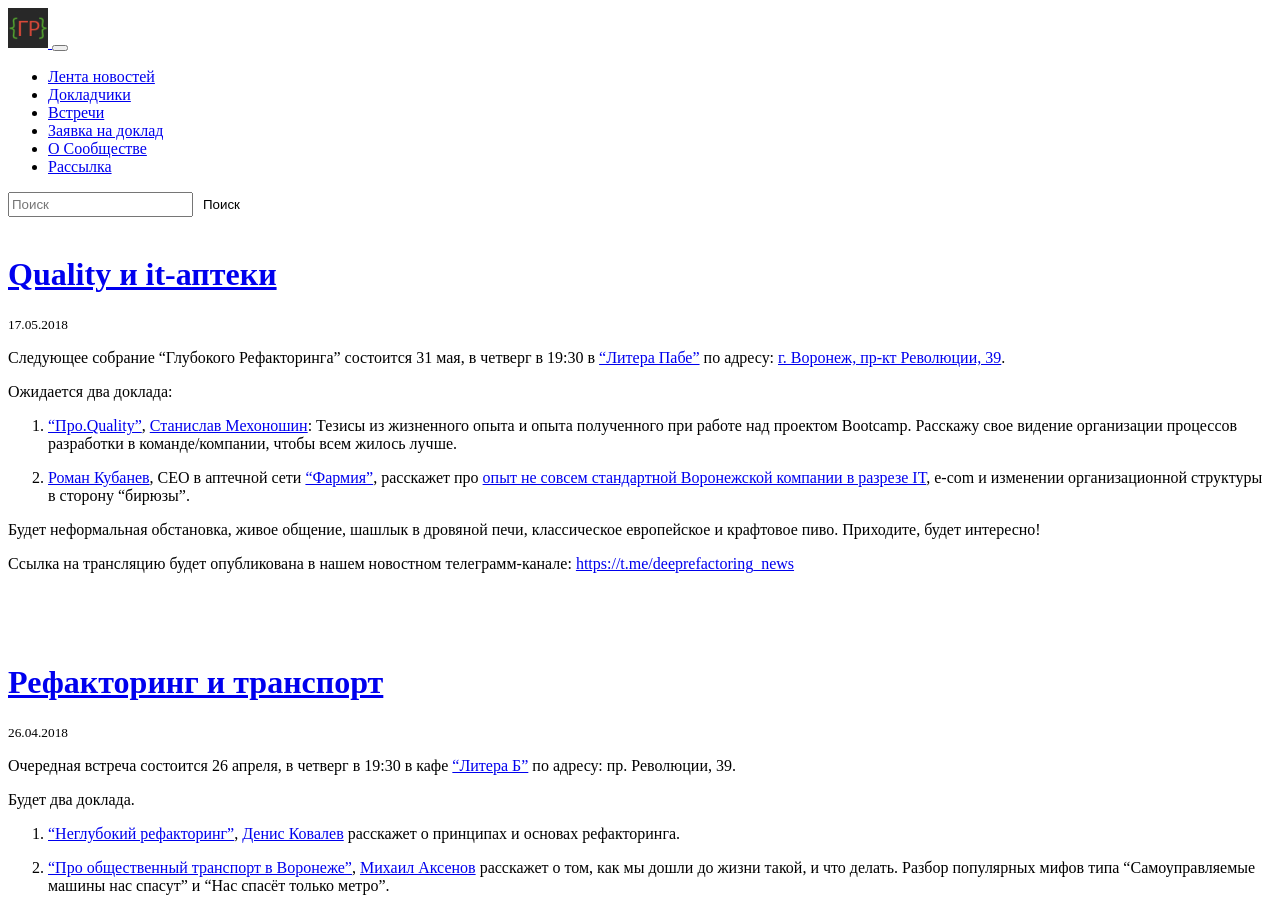
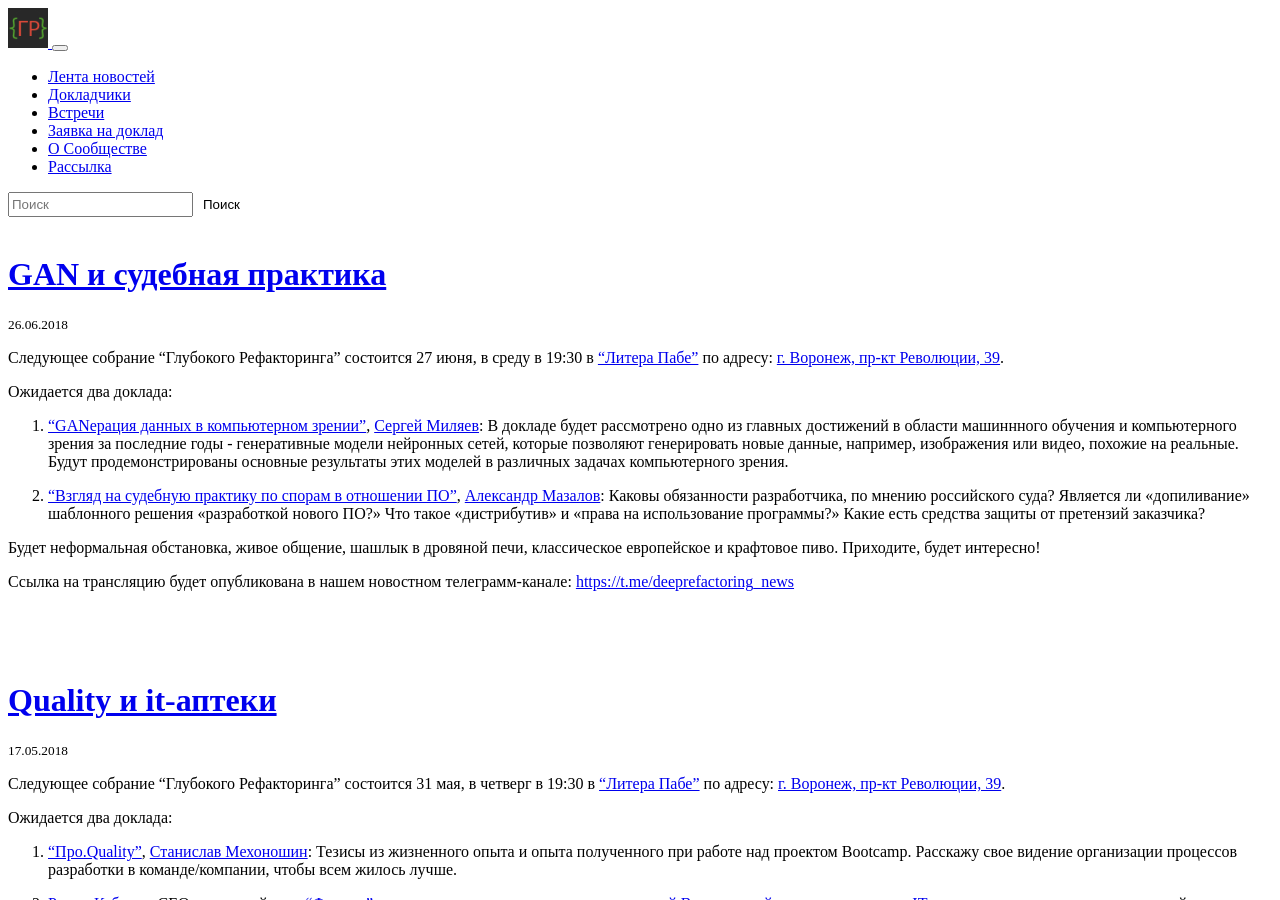
Before and after one commit to deeprefactoring/deeprefactoring.github.io, a Jekyll site: the page built from index.html, in a window 1280 px wide and 900 px high. Built offline with Jekyll 4.4.1, drawn with Linux system fonts in a browser that asks for light colours; nearby versions of some CDN libraries; the list of posts is cut into pages by our own code; some of the changed text lies outside the part shown.

Commit message:
Add 31 meetup (#116)

```diff
--- /dev/null
+++ b/_papers/31-court.md
@@ -0,0 +1,16 @@
+---
+layout: paper
+
+title: Взгляд на судебную практику по спорам в отношении ПО
+event_date: 2018.06.27
+meetup_slug: 31
+speaker_slug: alex-mazalov
+
+youtube_id:
+speakerdeck_direct:
+speakerdeck_id:
+
+about: |
+  Каковы обязанности разработчика, по мнению российского суда? Является ли «допиливание» шаблонного решения «разработкой нового ПО?» Что такое «дистрибутив» и «права на использование программы?» Какие есть средства защиты от претензий заказчика?
+
+---
--- /dev/null
+++ b/_papers/31-gan.md
@@ -0,0 +1,16 @@
+---
+layout: paper
+
+title: GANерация данных в компьютерном зрении
+event_date: 2018.06.27
+meetup_slug: 31
+speaker_slug: sergey-milyaev
+
+youtube_id:
+speakerdeck_direct:
+speakerdeck_id:
+
+about: |
+  В докладе будет рассмотрено одно из главных достижений в области машиннного обучения и компьютерного зрения за последние годы - генеративные модели нейронных сетей, которые позволяют генерировать новые данные, например, изображения или видео, похожие на реальные. Будут продемонстрированы основные результаты этих моделей в различных задачах компьютерного зрения.
+
+---
--- /dev/null
+++ b/_posts/2018-06-26-meetup-31.md
@@ -0,0 +1,25 @@
+---
+layout: meetup
+
+title: 'GAN и судебная практика'
+meetup_slug: 31
+event_date: 2018.06.27
+categories:
+  - meetup
+  - blog
+logo: /assets/meetups/31/logo.png
+permalink: /meetup/31/
+redirect_from: /meetup/next/
+---
+
+Следующее собрание “Глубокого Рефакторинга” состоится 27 июня, в среду в 19:30 в ["Литера Пабе"]({% link pages/litera_b.md %}) по адресу: [г. Воронеж, пр-кт Революции, 39](http://go.2gis.com/knmv6).
+
+Ожидается два доклада:
+
+1. ["GANерация данных в компьютерном зрении"]({% link _papers/31-gan.md %}), [Сергей Миляев]({% link _speakers/sergey-milyaev.md %}): В докладе будет рассмотрено одно из главных достижений в области машиннного обучения и компьютерного зрения за последние годы - генеративные модели нейронных сетей, которые позволяют генерировать новые данные, например, изображения или видео, похожие на реальные. Будут продемонстрированы основные результаты этих моделей в различных задачах компьютерного зрения.
+
+2. ["Взгляд на судебную практику по спорам в отношении ПО"]({% link _papers/31-court.md %}), [Александр Мазалов]({% link _speakers/alex-mazalov.md %}): Каковы обязанности разработчика, по мнению российского суда? Является ли «допиливание» шаблонного решения «разработкой нового ПО?» Что такое «дистрибутив» и «права на использование программы?» Какие есть средства защиты от претензий заказчика?
+
+Будет неформальная обстановка, живое общение, шашлык в дровяной печи, классическое европейское и крафтовое пиво. Приходите, будет интересно!
+
+Ссылка на трансляцию будет опубликована в нашем новостном телеграмм-канале: [https://t.me/deeprefactoring_news](tg://resolve?domain=deeprefactoring_news)
```
Also changed, not shown: _posts/2018-05-17-meetup-30.md (+0 -1 lines), assets/meetups/31/logo.png (added).
